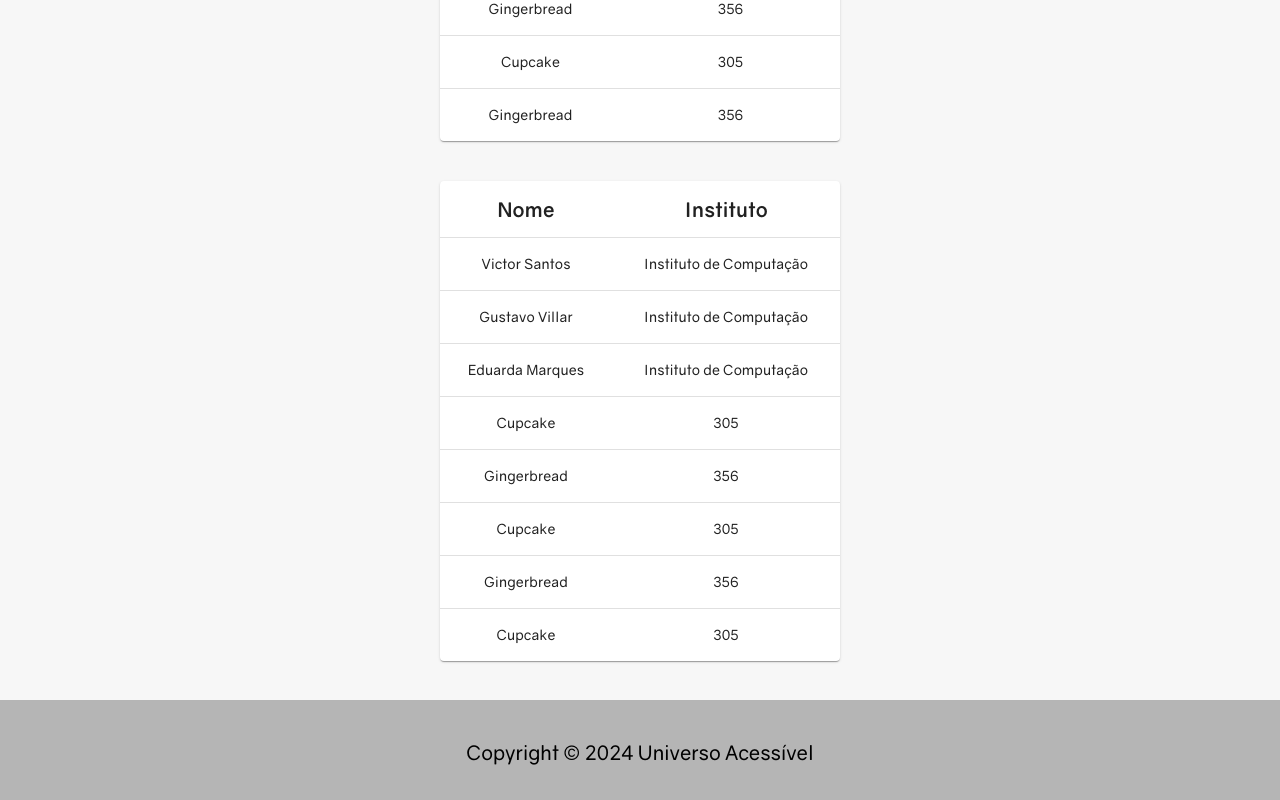
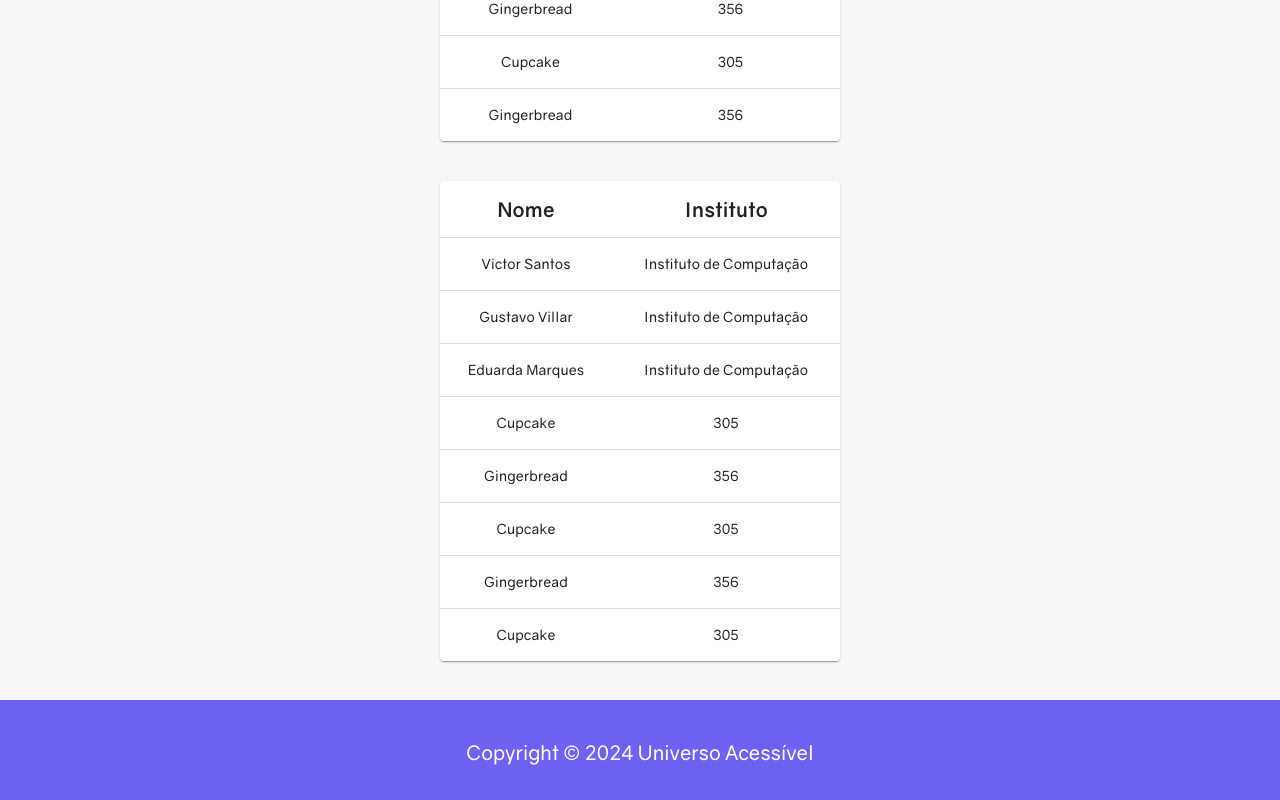
Before and after one commit to Universo-Acessivel/universo-acessivel, a React (Create React App) app: page / in a window 1280 px wide. Shown: the part 4634-5434 px from the top of the page. Built offline with nearby package versions, Linux system fonts and the light colour scheme.

Commit message:
feat: better footer

```diff
--- a/src/components/Footer/Footer.css
+++ b/src/components/Footer/Footer.css
@@ -1,6 +1,8 @@
 .footer-container{
     height: 100px;
-    background-color: #B5B5B5;
+    background-color: rgba(31, 10, 255, 0.6);
+    backdrop-filter: blur(20px);
+    color: white;
 }
 
 .footer-text{
```
